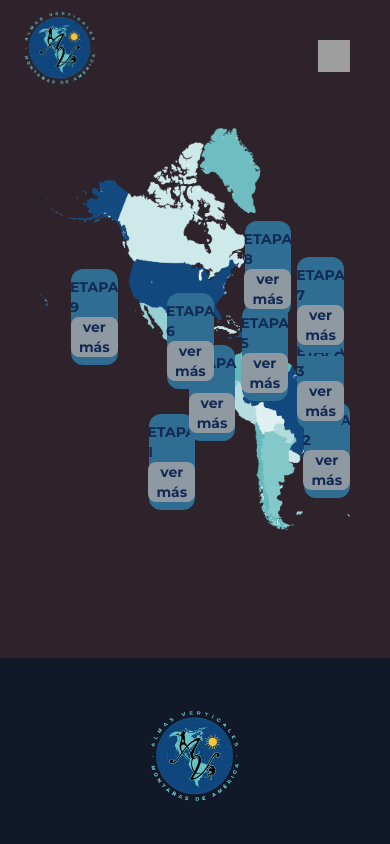
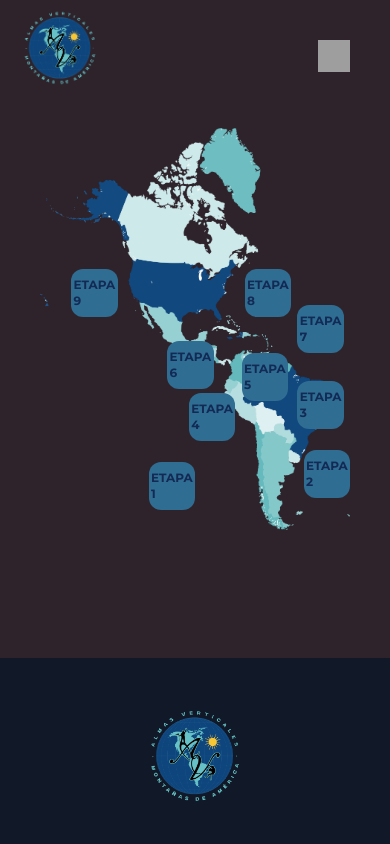
Before and after one commit to Rociomolinab3/Almas_Verticales, a Next.js app: page /project in a window 390 px wide. Shown: the top 844 px of the page. Built offline with nearby package versions, Linux system fonts and the light colour scheme; grey boxes are pictures that could not be loaded.

Commit message:
Update page.tsx

```diff
--- a/app/project/page.tsx
+++ b/app/project/page.tsx
@@ -65,11 +65,23 @@ export default function Project() {
               key={stage.id}
               className={`absolute ${stage.position} ${stage.responsivePosition} bg-azulMedio w-[15%] text-white p-2 rounded-xl`}
             >
-              <div className="flex flex-col  justify-between items-center ">
-                <h3 className="text-sm md:text-lg text-azulOscuro font-bold">{stage.title}</h3>
-                <button onClick={() => toggleStage(stage.id)} className="text-sm bg-grisMedio rounded-lg px-2 font-bold text-azulOscuro">
-                  {activeStage === stage.id ? "ver menos" : "ver más"}
-                </button>
+              <div className="flex flex-col justify-between items-center">
+                <h3 className="text-xs md:text-lg text-azulOscuro font-bold">{stage.title}</h3>
+                {activeStage === stage.id ? (
+                  <button
+                    onClick={() => toggleStage(stage.id)}
+                    className="text-sm bg-grisMedio rounded-lg px-2 font-bold text-azulOscuro"
+                  >
+                    ver menos
+                  </button>
+                ) : (
+                  <button
+                    onClick={() => toggleStage(stage.id)}
+                    className="text-sm bg-grisMedio rounded-lg px-2 font-bold text-azulOscuro hidden sm:block"
+                  >
+                    ver más
+                  </button>
+                )}
               </div>
               {activeStage === stage.id && (
                 <div className='bg-grisMedio rounded-xl px-2 pb-2 pt-1 mt-1'>
```
